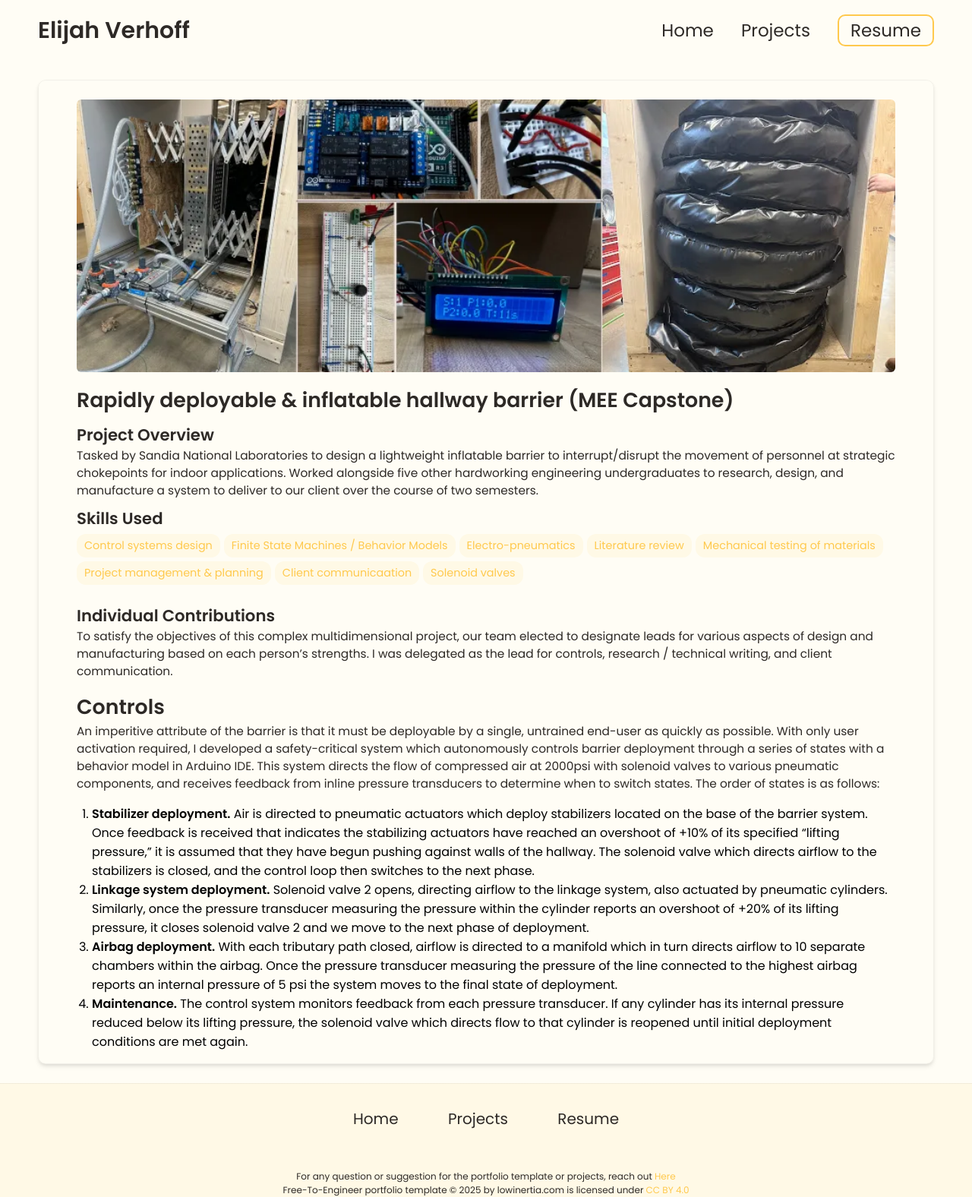
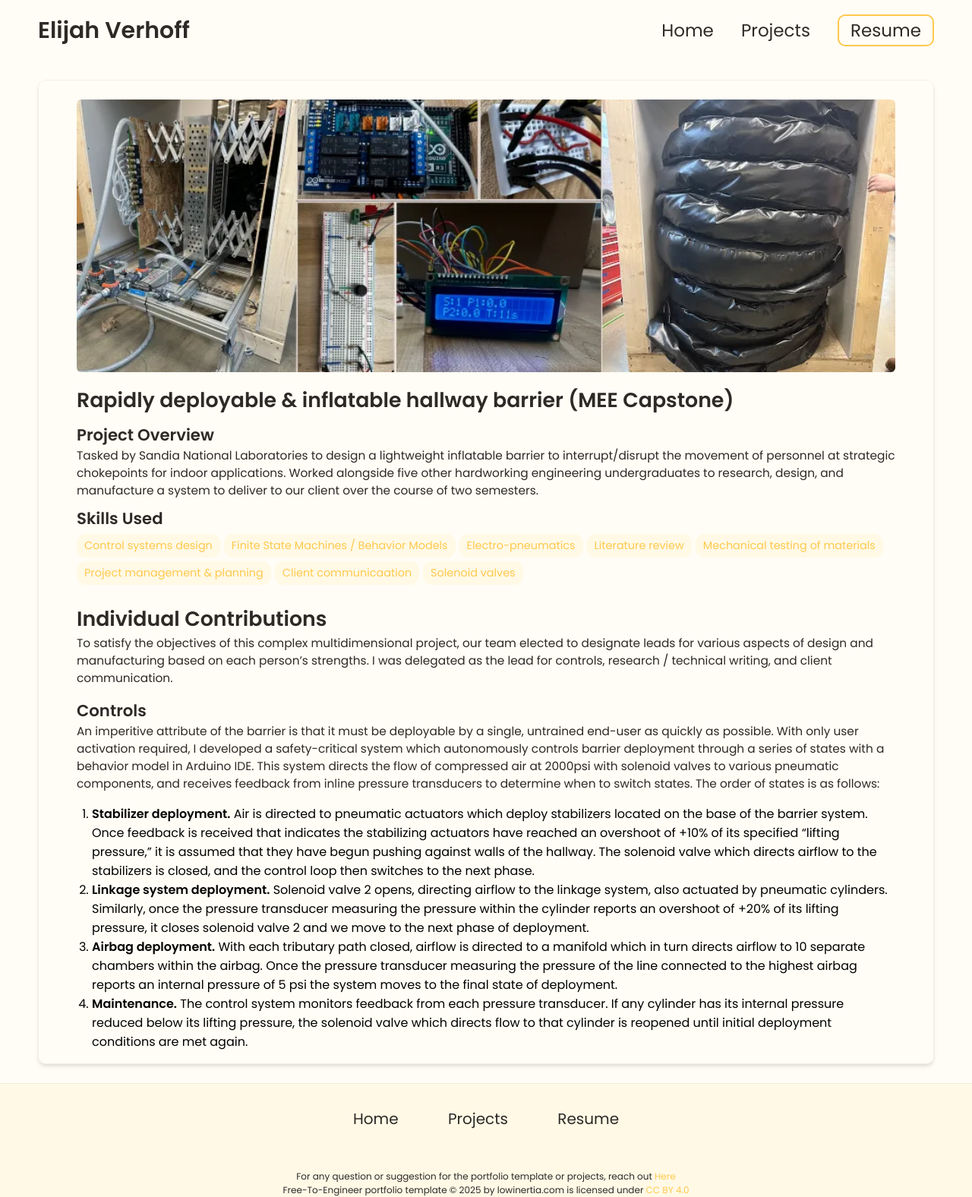
Before and after one commit to elijahverhoff/elijahverhoff.github.io, a Jekyll site: the page built from _projects/Rapidly Deployable & Inflatable Hallway Barrier (MEE Capstone)/index.md, in a window 1280 px wide. Shown: the whole page at 76% size. Built offline with Jekyll 4.4.1, drawn with Linux system fonts in a browser that asks for light colours.

```diff
--- a/_projects/Rapidly Deployable & Inflatable Hallway Barrier (MEE Capstone)/index.md
+++ b/_projects/Rapidly Deployable & Inflatable Hallway Barrier (MEE Capstone)/index.md
@@ -13,10 +13,10 @@ skills:
 - Solenoid valves
 main-image: /headerComp.webp
 ---
-## Individual Contributions
+# Individual Contributions
 To satisfy the objectives of this complex multidimensional project, our team elected to designate leads for various aspects of design and manufacturing based on each person's strengths. I was delegated as the lead for controls, research / technical writing, and client communication.
 
-# Controls
+## Controls
 An imperitive attribute of the barrier is that it must be deployable by a single, untrained end-user as quickly as possible. With only user activation required, I developed a safety-critical system which autonomously controls barrier deployment through a series of states with a behavior model in Arduino IDE. This system directs the flow of compressed air at 2000psi with solenoid valves to various pneumatic components, and receives feedback from inline pressure transducers to determine when to switch states. The order of states is as follows:
 1. **Stabilizer deployment.** Air is directed to pneumatic actuators which deploy stabilizers located on the base of the barrier system. Once feedback is received that indicates the stabilizing actuators have reached an overshoot of +10% of its specified "lifting pressure," it is assumed that they have begun pushing against walls of the hallway. The solenoid valve which directs airflow to the stabilizers is closed, and the control loop then switches to the next phase.
 2. **Linkage system deployment.** Solenoid valve 2 opens, directing airflow to the linkage system, also actuated by pneumatic cylinders. Similarly, once the pressure transducer measuring the pressure within the cylinder reports an overshoot of +20% of its lifting pressure, it closes solenoid valve 2 and we move to the next phase of deployment.
```
